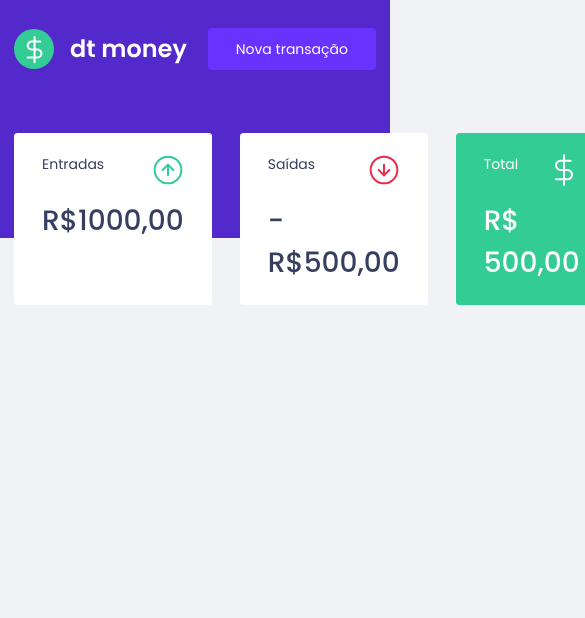
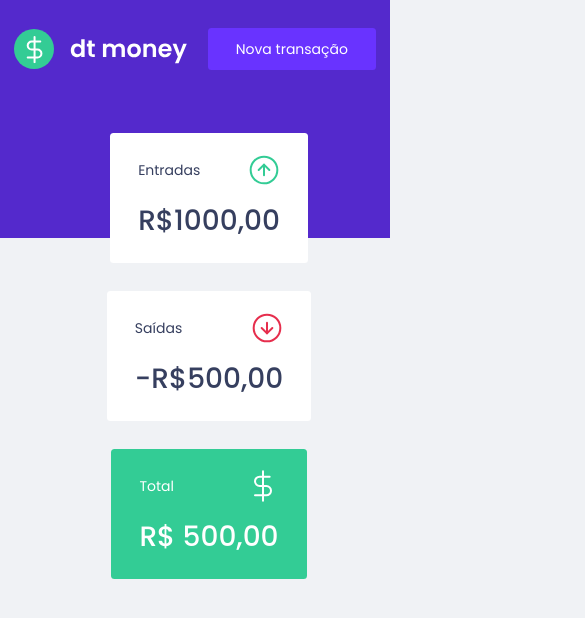
Before and after one commit to MendesWashington/dtmoney, a React (Create React App) app: page / in a window 390 px wide. Shown: the top 618 px of the page, 585 px wide, since content can reach past the window. Built offline with nearby package versions, Linux system fonts and the light colour scheme.

Commit message:
Ajuste de responsividade para o summary

```diff
--- a/src/components/Summary/styled.ts
+++ b/src/components/Summary/styled.ts
@@ -5,6 +5,13 @@ export const Container = styled.div`
     grid-template-columns: repeat(3, 1fr);
     gap:2rem;
     margin-top:-10rem;
+
+    @media (max-width:720px){
+        display:flex;
+        width:100vw;
+        flex-wrap:wrap;
+        justify-content:center;
+    }
 
     div{
         background: var(--shape);
@@ -14,7 +21,7 @@ export const Container = styled.div`
 
         header{
             display:flex;
-            align-content:center;
+            align-items:center;
             justify-content:space-between;
         }
 
```
